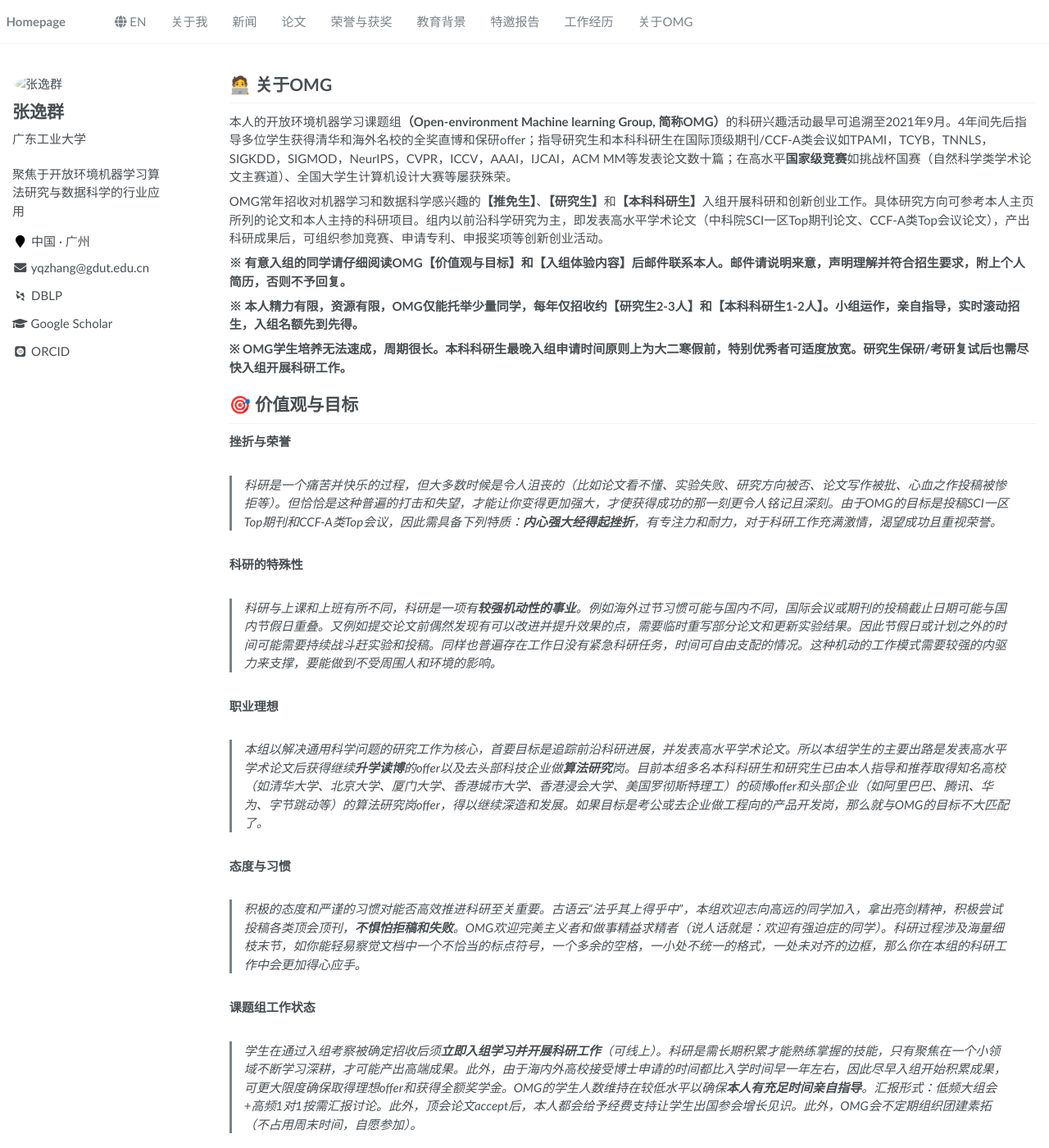
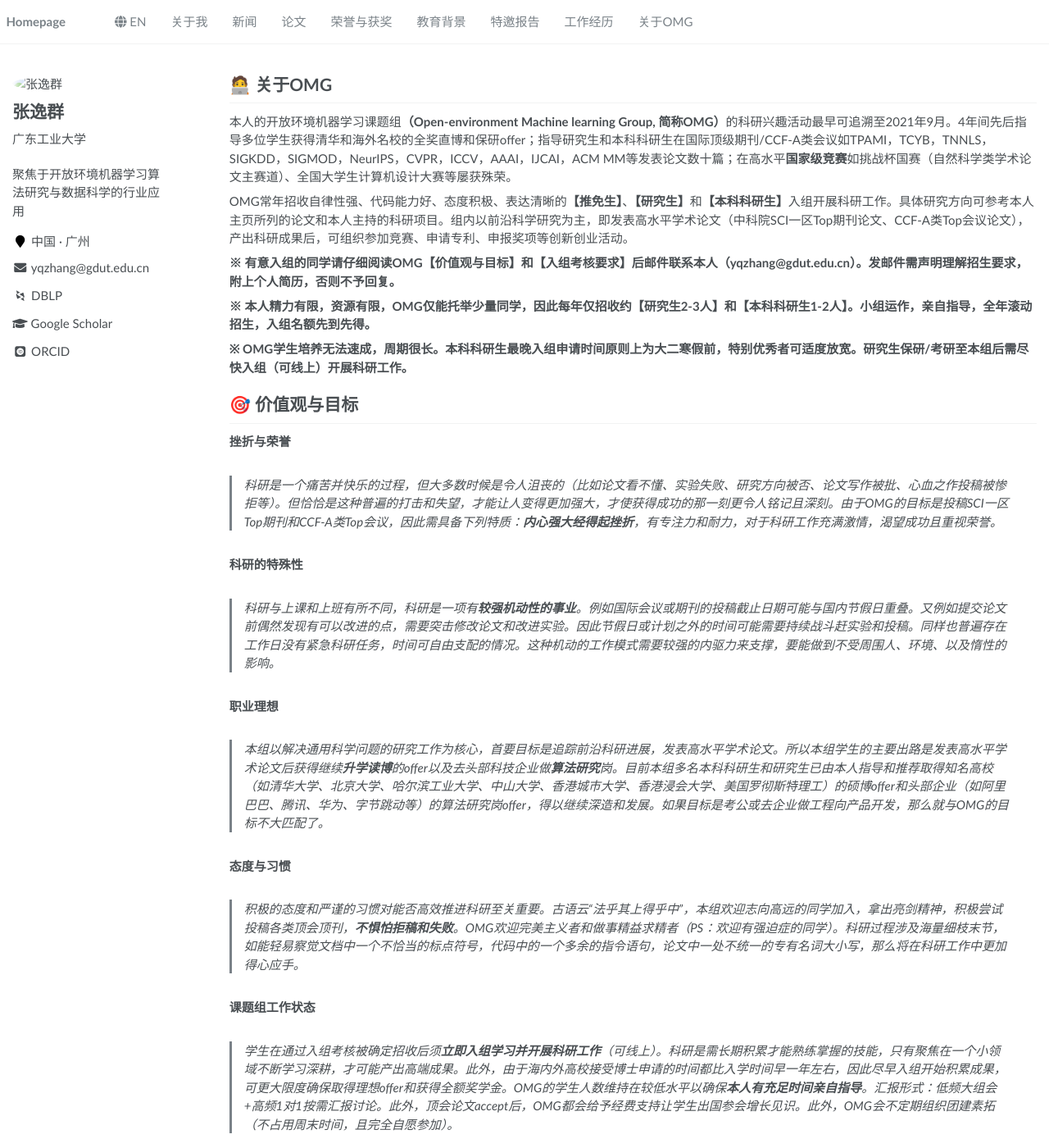
Before and after one commit to yqzhang-Zz/zh-OMG, a Jekyll site: the page built from _pages/about.md, in a window 1280 px wide and 1400 px high. Shown: the whole window at 82% size. Built offline with Jekyll 4.4.1, drawn with Linux system fonts in a browser that asks for light colours; some web fonts are replaced; some of the changed text lies outside the part shown.

Commit message:
Update about.md

```diff
--- a/_pages/about.md
+++ b/_pages/about.md
@@ -21,49 +21,49 @@ redirect_from:
 
 本人的开放环境机器学习课题组**（Open-environment Machine learning Group, 简称OMG）**的科研兴趣活动最早可追溯至2021年9月。4年间先后指导多位学生获得清华和海外名校的全奖直博和保研offer；指导研究生和本科科研生在国际顶级期刊/CCF-A类会议如TPAMI，TCYB，TNNLS，SIGKDD，SIGMOD，NeurIPS，CVPR，ICCV，AAAI，IJCAI，ACM MM等发表论文数十篇；在高水平**国家级竞赛**如挑战杯国赛（自然科学类学术论文主赛道）、全国大学生计算机设计大赛等屡获殊荣。
 
-OMG常年招收对机器学习和数据科学感兴趣的**【推免生】**、**【研究生】**和**【本科科研生】**入组开展科研和创新创业工作。具体研究方向可参考本人主页所列的论文和本人主持的科研项目。组内以前沿科学研究为主，即发表高水平学术论文（中科院SCI一区Top期刊论文、CCF-A类Top会议论文），产出科研成果后，可组织参加竞赛、申请专利、申报奖项等创新创业活动。
+OMG常年招收自律性强、代码能力好、态度积极、表达清晰的**【推免生】**、**【研究生】**和**【本科科研生】**入组开展科研工作。具体研究方向可参考本人主页所列的论文和本人主持的科研项目。组内以前沿科学研究为主，即发表高水平学术论文（中科院SCI一区Top期刊论文、CCF-A类Top会议论文），产出科研成果后，可组织参加竞赛、申请专利、申报奖项等创新创业活动。
 
-**※ 有意入组的同学请仔细阅读OMG【价值观与目标】和【入组体验内容】后邮件联系本人。邮件请说明来意，声明理解并符合招生要求，附上个人简历，否则不予回复。**
+**※ 有意入组的同学请仔细阅读OMG【价值观与目标】和【入组考核要求】后邮件联系本人（yqzhang@gdut.edu.cn）。发邮件需声明理解招生要求，附上个人简历，否则不予回复。**
 
-**※ 本人精力有限，资源有限，OMG仅能托举少量同学，每年仅招收约【研究生2-3人】和【本科科研生1-2人】。小组运作，亲自指导，实时滚动招生，入组名额先到先得。**
+**※ 本人精力有限，资源有限，OMG仅能托举少量同学，因此每年仅招收约【研究生2-3人】和【本科科研生1-2人】。小组运作，亲自指导，全年滚动招生，入组名额先到先得。**
 
-**※ OMG学生培养无法速成，周期很长。本科科研生最晚入组申请时间原则上为大二寒假前，特别优秀者可适度放宽。研究生保研/考研复试后也需尽快入组开展科研工作。**
+**※ OMG学生培养无法速成，周期很长。本科科研生最晚入组申请时间原则上为大二寒假前，特别优秀者可适度放宽。研究生保研/考研至本组后需尽快入组（可线上）开展科研工作。**
 
 
 # 🎯 价值观与目标
 
 **挫折与荣誉**
 
-> 科研是一个痛苦并快乐的过程，但大多数时候是令人沮丧的（比如论文看不懂、实验失败、研究方向被否、论文写作被批、心血之作投稿被惨拒等）。但恰恰是这种普遍的打击和失望，才能让你变得更加强大，才使获得成功的那一刻更令人铭记且深刻。由于OMG的目标是投稿SCI一区Top期刊和CCF-A类Top会议，因此需具备下列特质：**内心强大经得起挫折**，有专注力和耐力，对于科研工作充满激情，渴望成功且重视荣誉。
+> 科研是一个痛苦并快乐的过程，但大多数时候是令人沮丧的（比如论文看不懂、实验失败、研究方向被否、论文写作被批、心血之作投稿被惨拒等）。但恰恰是这种普遍的打击和失望，才能让人变得更加强大，才使获得成功的那一刻更令人铭记且深刻。由于OMG的目标是投稿SCI一区Top期刊和CCF-A类Top会议，因此需具备下列特质：**内心强大经得起挫折**，有专注力和耐力，对于科研工作充满激情，渴望成功且重视荣誉。
 >
 
 **科研的特殊性**
 
-> 科研与上课和上班有所不同，科研是一项有**较强机动性的事业**。例如海外过节习惯可能与国内不同，国际会议或期刊的投稿截止日期可能与国内节假日重叠。又例如提交论文前偶然发现有可以改进并提升效果的点，需要临时重写部分论文和更新实验结果。因此节假日或计划之外的时间可能需要持续战斗赶实验和投稿。同样也普遍存在工作日没有紧急科研任务，时间可自由支配的情况。这种机动的工作模式需要较强的内驱力来支撑，要能做到不受周围人和环境的影响。
+> 科研与上课和上班有所不同，科研是一项有**较强机动性的事业**。例如国际会议或期刊的投稿截止日期可能与国内节假日重叠。又例如提交论文前偶然发现有可以改进的点，需要突击修改论文和改进实验。因此节假日或计划之外的时间可能需要持续战斗赶实验和投稿。同样也普遍存在工作日没有紧急科研任务，时间可自由支配的情况。这种机动的工作模式需要较强的内驱力来支撑，要能做到不受周围人、环境、以及惰性的影响。
 >
 
 **职业理想**
 
-> 本组以解决通用科学问题的研究工作为核心，首要目标是追踪前沿科研进展，并发表高水平学术论文。所以本组学生的主要出路是发表高水平学术论文后获得继续**升学读博**的offer以及去头部科技企业做**算法研究**岗。目前本组多名本科科研生和研究生已由本人指导和推荐取得知名高校（如清华大学、北京大学、厦门大学、香港城市大学、香港浸会大学、美国罗彻斯特理工）的硕博offer和头部企业（如阿里巴巴、腾讯、华为、字节跳动等）的算法研究岗offer，得以继续深造和发展。如果目标是考公或去企业做工程向的产品开发岗，那么就与OMG的目标不大匹配了。
+> 本组以解决通用科学问题的研究工作为核心，首要目标是追踪前沿科研进展，发表高水平学术论文。所以本组学生的主要出路是发表高水平学术论文后获得继续**升学读博**的offer以及去头部科技企业做**算法研究**岗。目前本组多名本科科研生和研究生已由本人指导和推荐取得知名高校（如清华大学、北京大学、哈尔滨工业大学、中山大学、香港城市大学、香港浸会大学、美国罗彻斯特理工）的硕博offer和头部企业（如阿里巴巴、腾讯、华为、字节跳动等）的算法研究岗offer，得以继续深造和发展。如果目标是考公或去企业做工程向产品开发，那么就与OMG的目标不大匹配了。
 >
 
 **态度与习惯**
 
-> 积极的态度和严谨的习惯对能否高效推进科研至关重要。古语云“法乎其上得乎中”，本组欢迎志向高远的同学加入，拿出亮剑精神，积极尝试投稿各类顶会顶刊，**不惧怕拒稿和失败**。OMG欢迎完美主义者和做事精益求精者（说人话就是：欢迎有强迫症的同学）。科研过程涉及海量细枝末节，如你能轻易察觉文档中一个不恰当的标点符号，一个多余的空格，一小处不统一的格式，一处未对齐的边框，那么你在本组的科研工作中会更加得心应手。
+> 积极的态度和严谨的习惯对能否高效推进科研至关重要。古语云“法乎其上得乎中”，本组欢迎志向高远的同学加入，拿出亮剑精神，积极尝试投稿各类顶会顶刊，**不惧怕拒稿和失败**。OMG欢迎完美主义者和做事精益求精者（PS：欢迎有强迫症的同学）。科研过程涉及海量细枝末节，如能轻易察觉文档中一个不恰当的标点符号，代码中的一个多余的指令语句，论文中一处不统一的专有名词大小写，那么将在科研工作中更加得心应手。
 >
 
 **课题组工作状态**
 
-> 学生在通过入组考察被确定招收后须**立即入组学习并开展科研工作**（可线上）。科研是需长期积累才能熟练掌握的技能，只有聚焦在一个小领域不断学习深耕，才可能产出高端成果。此外，由于海内外高校接受博士申请的时间都比入学时间早一年左右，因此尽早入组开始积累成果，可更大限度确保取得理想offer和获得全额奖学金。OMG的学生人数维持在较低水平以确保**本人有充足时间亲自指导**。汇报形式：低频大组会+高频1对1按需汇报讨论。此外，顶会论文accept后，本人都会给予经费支持让学生出国参会增长见识。此外，OMG会不定期组织团建素拓（不占用周末时间，自愿参加）。
+> 学生在通过入组考核被确定招收后须**立即入组学习并开展科研工作**（可线上）。科研是需长期积累才能熟练掌握的技能，只有聚焦在一个小领域不断学习深耕，才可能产出高端成果。此外，由于海内外高校接受博士申请的时间都比入学时间早一年左右，因此尽早入组开始积累成果，可更大限度确保取得理想offer和获得全额奖学金。OMG的学生人数维持在较低水平以确保**本人有充足时间亲自指导**。汇报形式：低频大组会+高频1对1按需汇报讨论。此外，顶会论文accept后，OMG都会给予经费支持让学生出国参会增长见识。此外，OMG会不定期组织团建素拓（不占用周末时间，且完全自愿参加）。
 >
 
 **学术诚信与道德**
 
-> Last but not least, 学术诚信是不可逾越的红线。实验可以因问题太多太难而暂时达不到理想效果，论文可以因各种客观因素而进度不佳，但决不可捏造实验结果或大语言模型生成论文。学术成果发表后跟一辈子，要**为自己发表的内容负责**。对于拟入组本科科研生，OMG**严禁同时加入多个课题组/工作室/竞赛队**，大家时间都很宝贵，要为自己的合作者和指导老师负责。对于保研生/考研生，OMG从不鸽学生，说给offer就一定给，因此也不希望被学生鸽。不卡研究生实习，但要求先完成研究生的主业——科研。未完成科研主业私自实习，一经发现将严肃处理。
+> Last but not least, 学术诚信是不可逾越的红线。实验可以因问题太多太难而暂时达不到理想效果，论文可以因各种客观因素而进度不佳，但决不可捏造实验结果或大语言模型生成论文。学术成果发表后跟一辈子，要**为自己发表的内容负责**。对于拟入组本科科研生，OMG**严禁同时加入多个课题组/工作室/竞赛队**，时间宝贵，要为自己的合作者和指导老师负责。对于保研生/考研生，OMG从不鸽学生，说给offer就一定给，因此也不希望被学生鸽，如暂不确定加入，请直说。OMG不卡研究生实习，但要求先完成研究生的主业——科研。未完成科研主业私自实习，一经发现将严肃处理。
 >
 
 
-# 💻 入组考核
+# 💻 入组考核要求
 
 考研生招生季视情况集中安排线上面试。本科生与保研生申请入组则须完成一篇指定论文的精读和代码复现工作。完成后与本人一对一进行汇报讨论。考核内容如下：
 
```
